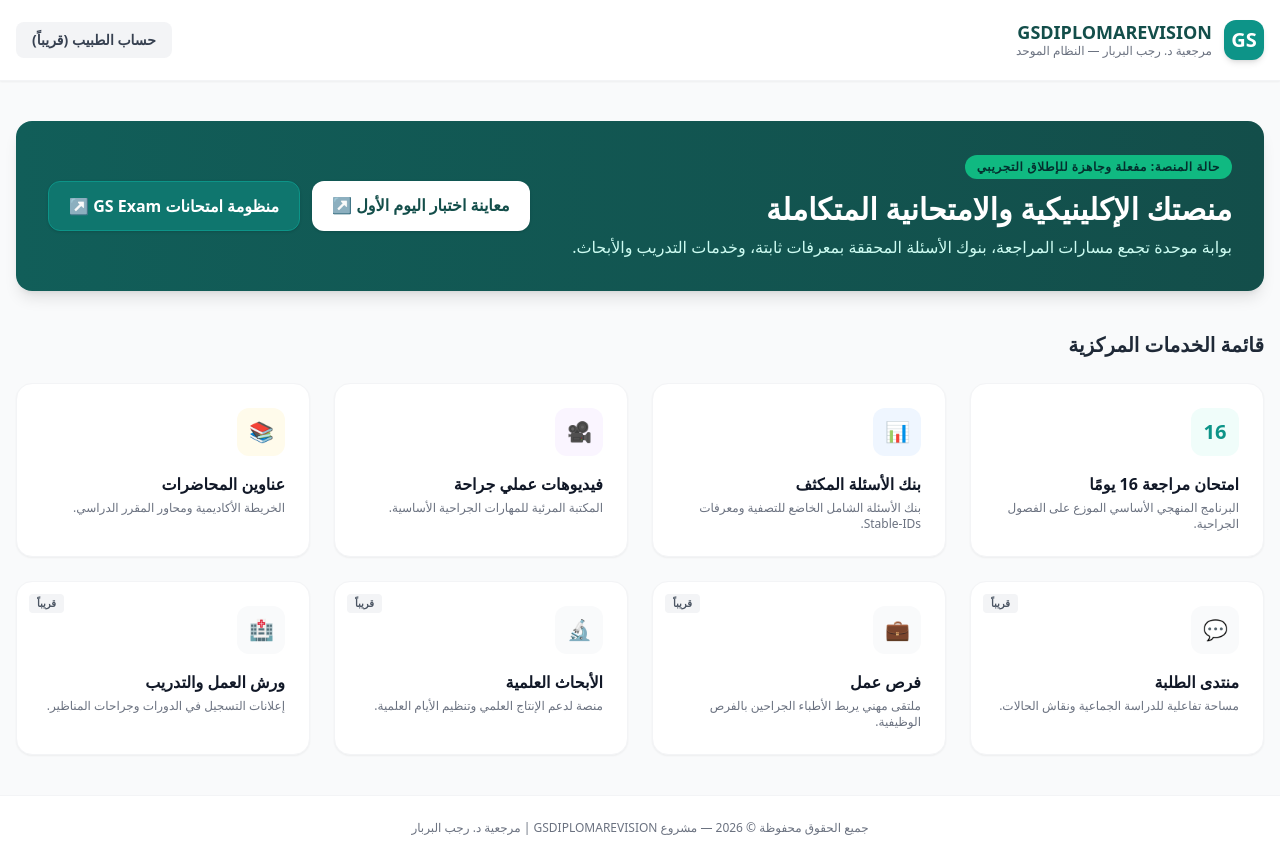
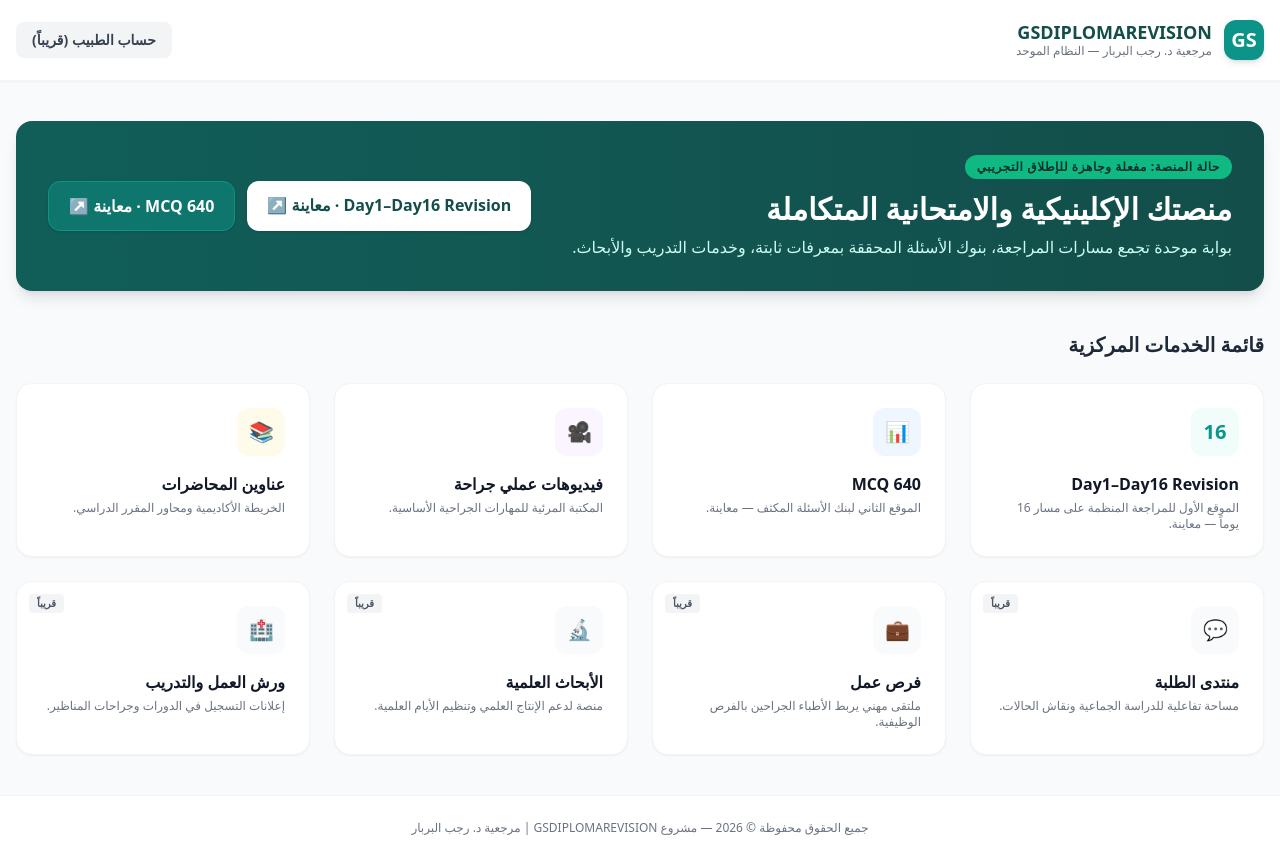
Before and after one commit to albrbar/general-surgery-diploma-review, a React (Vite) app: page / in a window 1280 px wide. Built offline with nearby package versions, Linux system fonts and the light colour scheme; the HTML template or start-up script is replaced by a standard one.

Commit message:
Add preview links for Day16 revision and 640 MCQ

```diff
--- a/src/App.tsx
+++ b/src/App.tsx
@@ -1,4 +1,9 @@
-import React, { useState } from 'react';
+import { useState } from 'react';
+
+const previewLinks = {
+  day16: 'https://day1quiz-hg9nk850.manus.space',
+  mcq640: 'https://gsexam-zv2uu94a.manus.space',
+};
 
 export default function App() {
   const [modalTitle, setModalTitle] = useState<string | null>(null);
@@ -43,11 +48,11 @@ export default function App() {
             </p>
           </div>
           <div className="flex flex-col sm:flex-row gap-3 w-full md:w-auto">
-            <a href="https://day1quiz-hg9nk850.manus.space" target="_blank" rel="noreferrer" className="px-5 py-3 bg-white text-teal-900 font-bold rounded-xl text-center shadow hover:bg-teal-50 transition">
-              معاينة اختبار اليوم الأول ↗
+            <a href={previewLinks.day16} target="_blank" rel="noreferrer" className="px-5 py-3 bg-white text-teal-900 font-bold rounded-xl text-center shadow hover:bg-teal-50 transition">
+              Day1–Day16 Revision · معاينة ↗
             </a>
-            <a href="https://gsexam-zv2uu94a.manus.space" target="_blank" rel="noreferrer" className="px-5 py-3 bg-teal-700 hover:bg-teal-600 text-white font-bold rounded-xl text-center shadow transition border border-teal-600">
-              منظومة امتحانات GS Exam ↗
+            <a href={previewLinks.mcq640} target="_blank" rel="noreferrer" className="px-5 py-3 bg-teal-700 hover:bg-teal-600 text-white font-bold rounded-xl text-center shadow transition border border-teal-600">
+              640 MCQ · معاينة ↗
             </a>
           </div>
         </div>
@@ -56,16 +61,16 @@ export default function App() {
 
         {/* 8 Services Grid */}
         <div className="grid grid-cols-1 sm:grid-cols-2 lg:grid-cols-4 gap-6">
-          <div onClick={() => window.open('https://day1quiz-hg9nk850.manus.space', '_blank')} className="bg-white p-6 rounded-2xl shadow-sm hover:shadow-md border border-gray-100 cursor-pointer transition">
+          <div onClick={() => window.open(previewLinks.day16, '_blank')} className="bg-white p-6 rounded-2xl shadow-sm hover:shadow-md border border-gray-100 cursor-pointer transition">
             <div className="w-12 h-12 rounded-xl bg-teal-50 text-teal-600 flex items-center justify-center font-bold text-xl mb-4">16</div>
-            <h4 className="font-bold text-gray-900 mb-1">امتحان مراجعة 16 يومًا</h4>
-            <p className="text-xs text-gray-500">البرنامج المنهجي الأساسي الموزع على الفصول الجراحية.</p>
+            <h4 className="font-bold text-gray-900 mb-1">Day1–Day16 Revision</h4>
+            <p className="text-xs text-gray-500">الموقع الأول للمراجعة المنظمة على مسار 16 يوماً — معاينة.</p>
           </div>
 
-          <div onClick={() => window.open('https://gsexam-zv2uu94a.manus.space', '_blank')} className="bg-white p-6 rounded-2xl shadow-sm hover:shadow-md border border-gray-100 cursor-pointer transition">
+          <div onClick={() => window.open(previewLinks.mcq640, '_blank')} className="bg-white p-6 rounded-2xl shadow-sm hover:shadow-md border border-gray-100 cursor-pointer transition">
             <div className="w-12 h-12 rounded-xl bg-blue-50 text-blue-600 flex items-center justify-center font-bold text-xl mb-4">📊</div>
-            <h4 className="font-bold text-gray-900 mb-1">بنك الأسئلة المكثف</h4>
-            <p className="text-xs text-gray-500">بنك الأسئلة الشامل الخاضع للتصفية ومعرفات Stable-IDs.</p>
+            <h4 className="font-bold text-gray-900 mb-1">640 MCQ</h4>
+            <p className="text-xs text-gray-500">الموقع الثاني لبنك الأسئلة المكثف — معاينة.</p>
           </div>
 
           <div onClick={() => openComingSoon('فيديوهات عملي جراحة')} className="bg-white p-6 rounded-2xl shadow-sm hover:shadow-md border border-gray-100 cursor-pointer transition">
```
Also changed, not shown: 2 other files (tests, documents, lock files or other folders).
